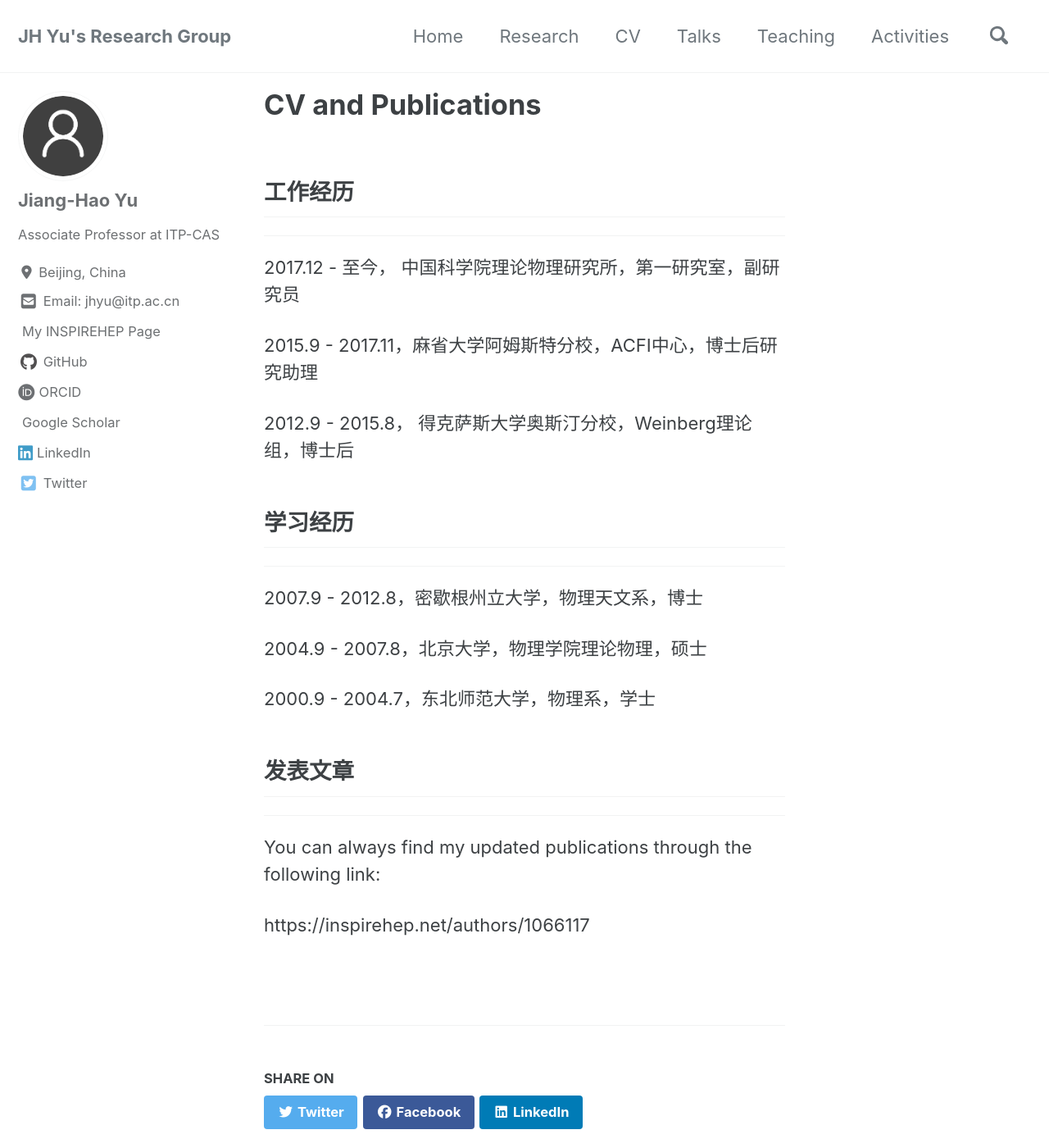
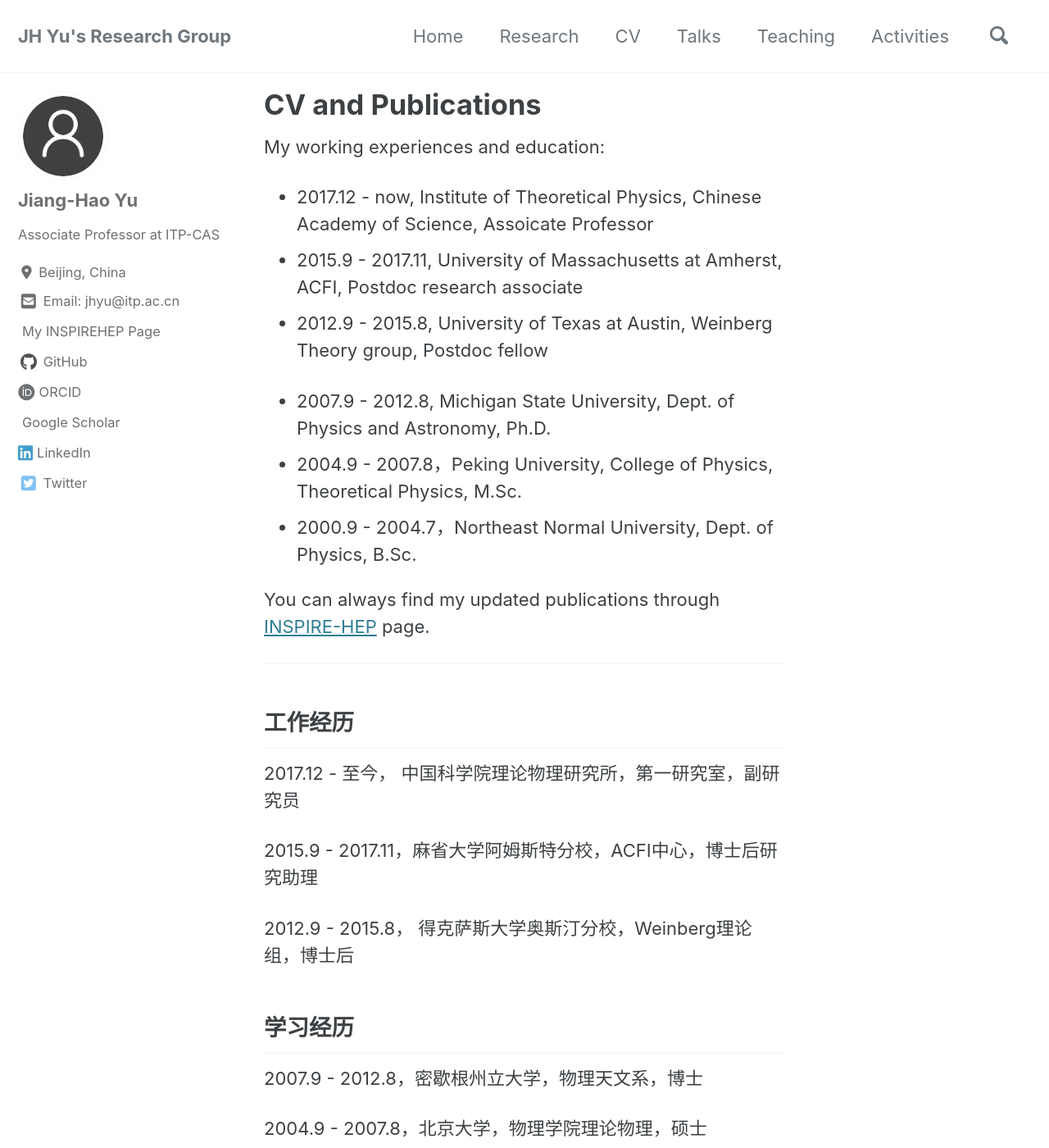
Before and after one commit to jhyu-itp/jhyu-itp.github.io, a Jekyll site: the page built from _pages/publications.md, in a window 1280 px wide and 1400 px high. Shown: the whole window at 82% size. Built offline with Jekyll 4.4.1, drawn with Linux system fonts in a browser that asks for light colours; cached includes are drawn as plain includes; nearby versions of some CDN libraries; a style sheet for code colours, icons or effects is not loaded; some of the changed text lies outside the part shown.

Commit message:
Update publications.md

```diff
--- a/_pages/publications.md
+++ b/_pages/publications.md
@@ -5,10 +5,23 @@ permalink: /publications/
 layout: publications
 ---
 
+My working experiences and education:
+
+* 2017.12 - now, Institute of Theoretical Physics, Chinese Academy of Science, Assoicate Professor
+* 2015.9 - 2017.11, University of Massachusetts at Amherst, ACFI, Postdoc research associate
+* 2012.9 - 2015.8, University of Texas at Austin, Weinberg Theory group, Postdoc fellow
+
+* 2007.9 - 2012.8, Michigan State University, Dept. of Physics and Astronomy, Ph.D.
+* 2004.9 - 2007.8，Peking University, College of Physics, Theoretical Physics, M.Sc.
+* 2000.9 - 2004.7，Northeast Normal University, Dept. of Physics, B.Sc.
+
+You can always find my updated publications through [INSPIRE-HEP](https://inspirehep.net/authors/1066117) page.
+
+------------------------
 
 
 ## 工作经历
-------------------------
+
 
 2017.12 - 至今，  中国科学院理论物理研究所，第一研究室，副研究员
 
@@ -17,7 +30,7 @@ layout: publications
 2012.9 - 2015.8， 得克萨斯大学奥斯汀分校，Weinberg理论组，博士后
 
 ## 学习经历
-------------------------
+
 
 2007.9 - 2012.8，密歇根州立大学，物理天文系，博士
 
@@ -27,8 +40,6 @@ layout: publications
 
 
 ## 发表文章
-------------------------
 
-You can always find my updated publications through the following link:
 
-https://inspirehep.net/authors/1066117
+高能物理INSPIRE有我的文章的最新列表：[INSPIRE-HEP](https://inspirehep.net/authors/1066117)
```
